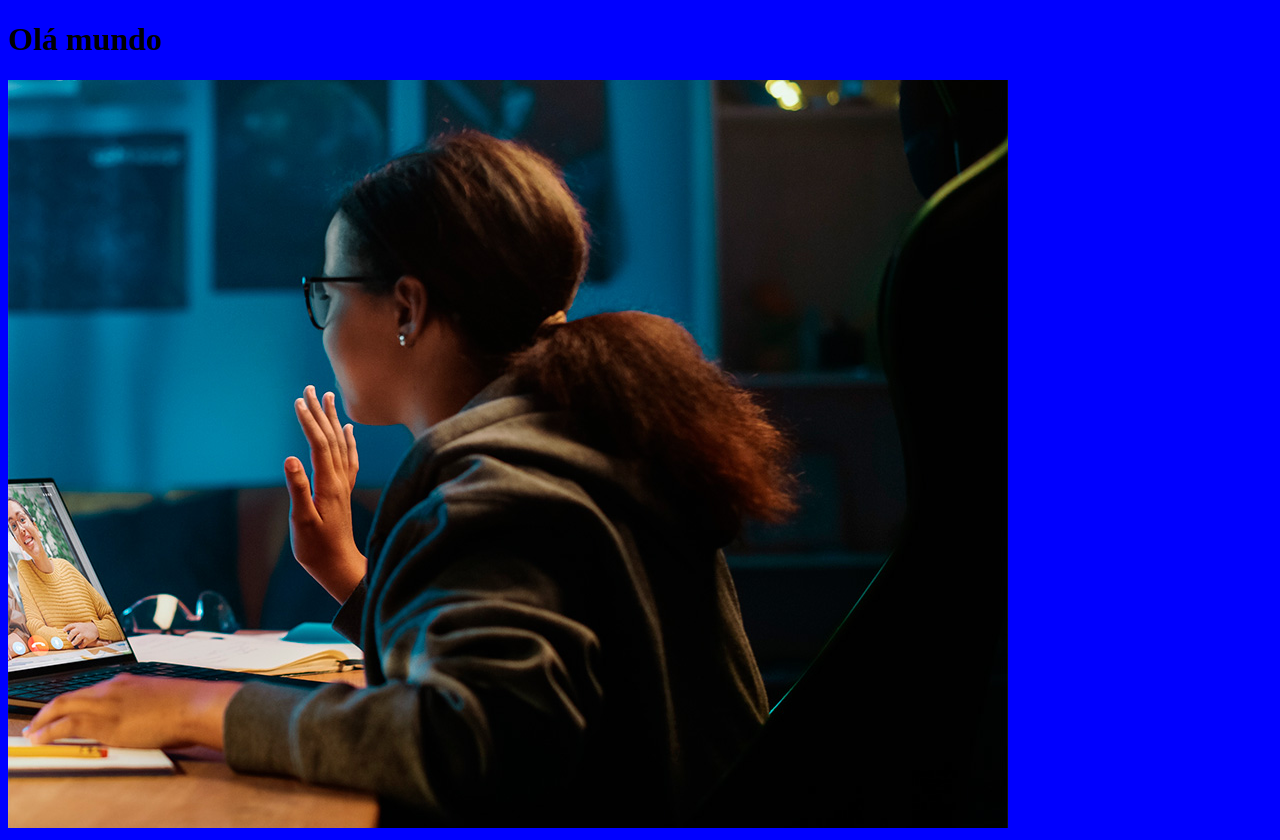
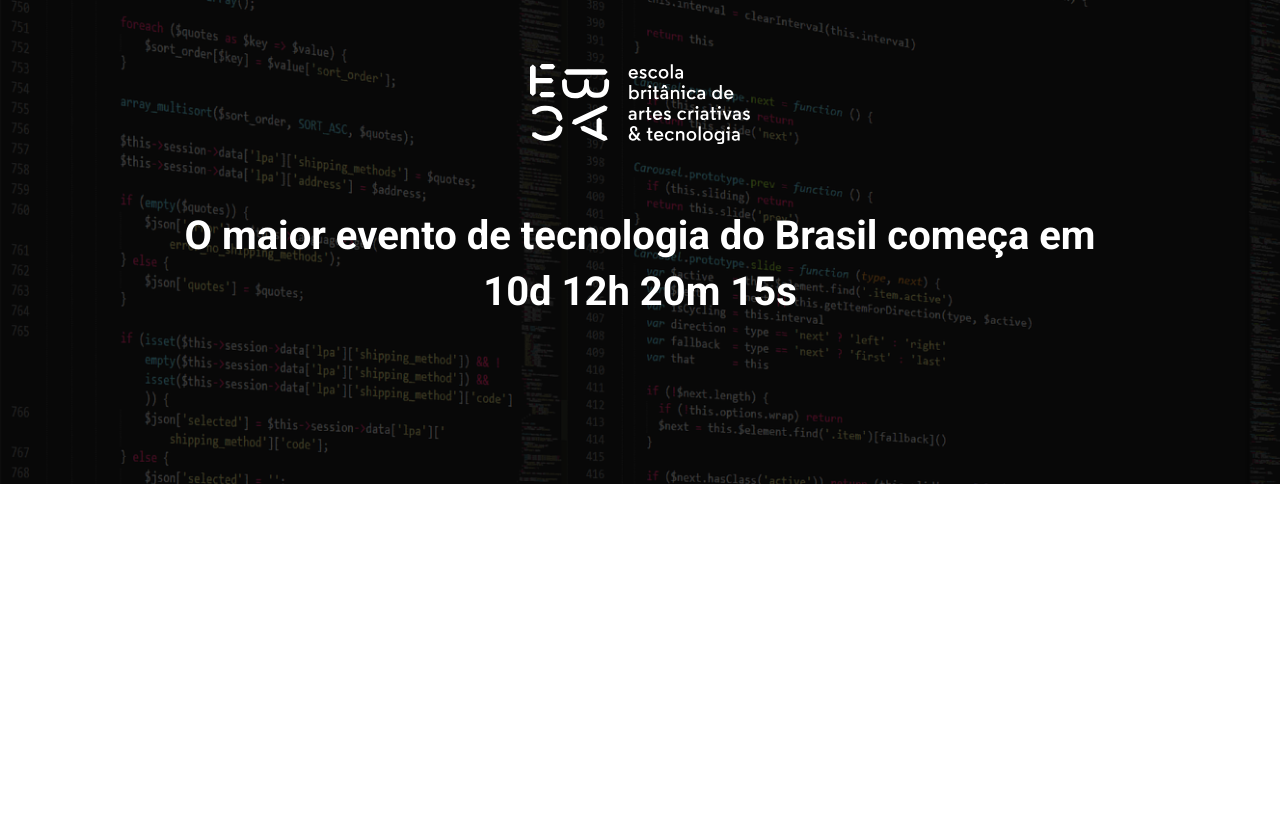
Before and after one commit to MandrakVL/ebac_tech_talks, a website built with Parcel: page src/index.html in a window 1280 px wide. After the commit the page ends 800 px from the top, so only its background shows below. Built offline with nearby package versions, Linux system fonts and the light colour scheme.

Commit message:
criando o hero

```diff
--- a/src/index.html
+++ b/src/index.html
@@ -4,12 +4,21 @@
     <meta charset="UTF-8">
     <meta http-equiv="X-UA-Compatible" content="IE=edge">
     <meta name="viewport" content="width=device-width, initial-scale=1.0">
-    <title>Document</title>
+    <title>Ebac Tech Talks</title>
+    <link rel="preconnect" href="https://fonts.googleapis.com">
+    <link rel="preconnect" href="https://fonts.gstatic.com" crossorigin>
+    <link href="https://fonts.googleapis.com/css2?family=Nunito+Sans:ital,wght@0,200;0,300;0,400;0,600;0,700;0,800;0,900;1,200;1,300;1,400;1,600;1,700;1,800;1,900&family=Roboto:ital,wght@0,100;0,300;0,400;0,500;0,700;0,900;1,100;1,300;1,400;1,500;1,700;1,900&display=swap" rel="stylesheet">
     <link rel="stylesheet" href="styles/main.scss">
 </head>
 <body>
-    <h1>Olá mundo</h1>
-    <img src="images/backend.png" alt="">
+    <header class="hero">
+        <div class="container">
+            <img class="hero__logo" src="./images/ebac_logo.svg" alt="EBAC">
+            <p class="hero__text">
+                O maior evento de tecnologia do Brasil começa em 10d 12h 20m 15s
+            </p>
+        </div>
+    </header>
 
     <script src="scripts/main.js"></script>
 </body>
--- /dev/null
+++ b/src/styles/_hero.scss
@@ -0,0 +1,52 @@
+.hero {
+    padding-top: 64px;
+    padding-bottom: 100px;
+    background-image: url(../images/fundo.png);
+    background-repeat: no-repeat;
+    background-size: cover;
+    position: relative;
+
+    .container {
+        position: relative;
+    }
+
+    &::before {
+        position: absolute;
+        top: 0;
+        left: 0;
+        width: 100%;
+        height: 100%;
+        background-color: #000;
+        opacity: .7;
+        content: '';
+    }
+
+    &__text {
+        margin-top: 64px;
+        margin-bottom: 64px;
+        font-size: 40px;
+        line-height: 56px;
+        font-weight: 700;
+        text-align: center;
+    }
+
+    img {
+        margin: 0 auto;
+        display: block;
+        height: 80px;
+    }
+
+    @media (max-width: 640px) {
+        padding: 40px 0;
+
+        img {
+            height: 60px;
+        }
+
+        &__text {
+            font-size: 22px;
+            line-height: 24px;
+            margin: 24px 0;
+        }
+    }
+}
--- a/src/styles/main.scss
+++ b/src/styles/main.scss
@@ -1,3 +1,23 @@
-body {
-    background-color: blue;
+@use 'hero';
+
+* {
+    margin: 0;
+    padding: 0;
+    box-sizing: border-box;
+    font-family: 'Roboto', sans-serif;
+    color: #fff;
 }
+
+.container {
+    max-width: 960px;
+    width: 100%;
+    margin: 0 auto;
+
+    @media (max-width: 640px) {
+        max-width: 80%;
+    }
+
+    @media (max-width: 1024px) {
+        max-width: 90%;
+    }
+}
```
